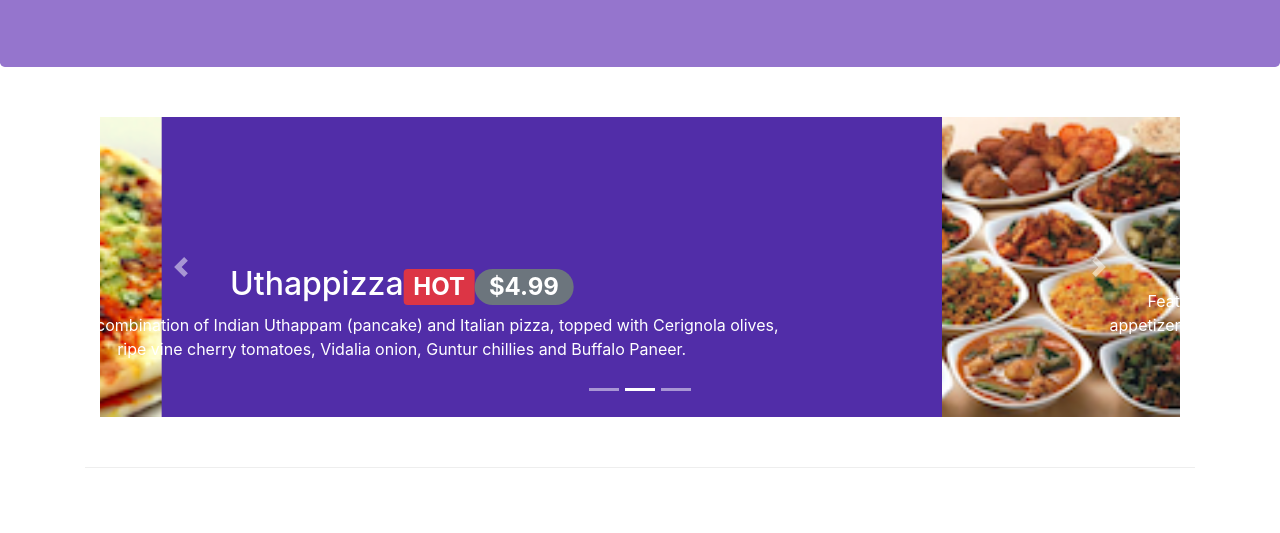
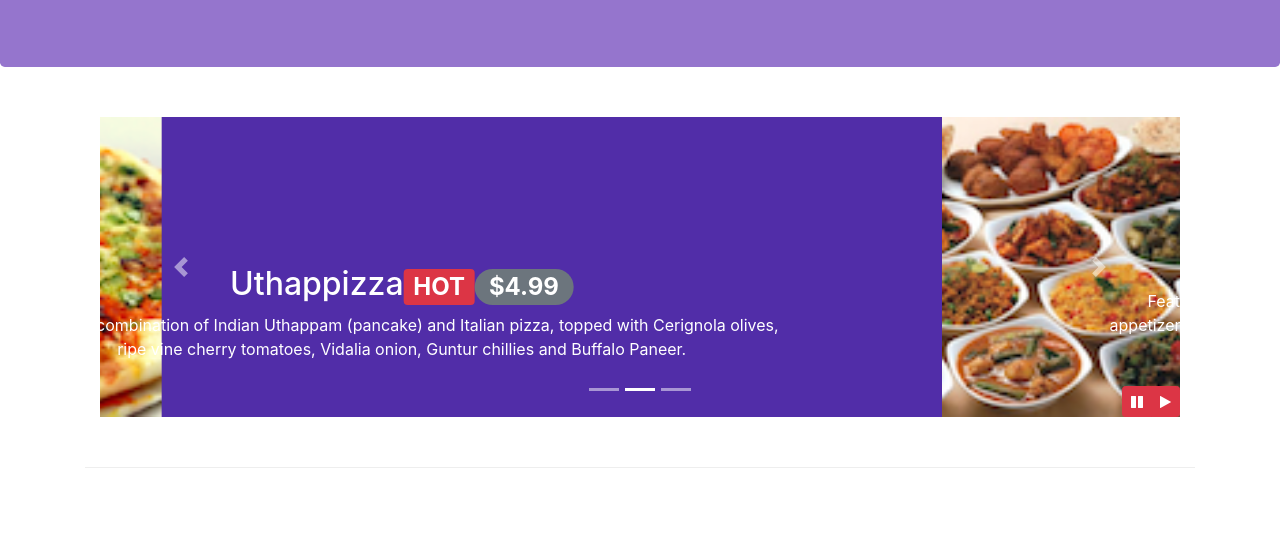
Before and after one commit to sabbamonte/conFusion, a website: page index.html in a window 1280 px wide. Shown: the part 267-800 px from the top of the page. Drawn offline with nearby package versions, Linux system fonts and the light colour scheme.

Commit message:
Bootstrap JQuery

```diff
--- a/css/styles.css
+++ b/css/styles.css
@@ -67,3 +67,10 @@ body {
     left:0;
     min-height: 300px;
 }
+
+#carouselButton {
+    right: 0px;
+    position: absolute;
+    bottom:0px;
+    z-index: 1;
+}
--- a/index.html
+++ b/index.html
@@ -210,6 +210,14 @@
                     <a class="carousel-control-next" href="#mycarousel" role="button" data-slide="next">
                         <span class="carousel-control-next-icon"></span>
                     </a>
+                    <div class="btn-group" id="carouselButton">
+                        <button class="btn btn-danger btn-sm" id="carousel-pause">
+                            <span class="fa fa-pause"></span>
+                        </button>
+                        <button class="btn btn-danger btn-sm" id="carousel-play">
+                            <span class="fa fa-play"></span>
+                        </button>
+                    </div>
                 </div>
             </div>
         </div>
@@ -308,6 +316,18 @@
 <script src="https://cdnjs.cloudflare.com/ajax/libs/popper.js/1.12.9/umd/popper.min.js" integrity="sha384-ApNbgh9B+Y1QKtv3Rn7W3mgPxhU9K/ScQsAP7hUibX39j7fakFPskvXusvfa0b4Q" crossorigin="anonymous"></script>
 <script src="https://maxcdn.bootstrapcdn.com/bootstrap/4.0.0/js/bootstrap.min.js" integrity="sha384-JZR6Spejh4U02d8jOt6vLEHfe/JQGiRRSQQxSfFWpi1MquVdAyjUar5+76PVCmYl" crossorigin="anonymous"></script>
 <script src="node_modules/bootstrap/dist/js/bootstrap.min.js"></script>
+<script>
+    $(document).ready(function() {
+        $("#mycarousel").carousel({interval: 2000})
+        $("#carousel-pause").click(function() {
+            $("#mycarousel").carousel('pause');
+        })
+        $("#carousel-play").click(function() {
+            $("#mycarousel").carousel('cycle');
+        })
+    })
+</script>
+
 </body>
 
 </html>
```
